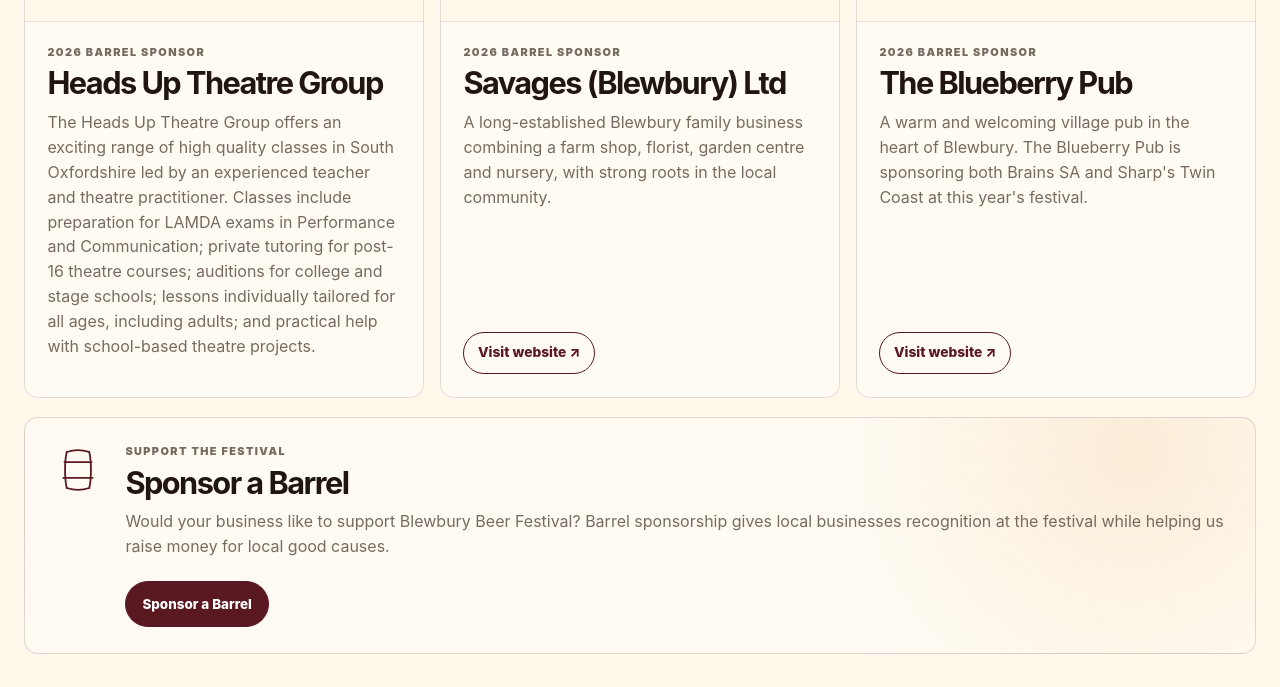
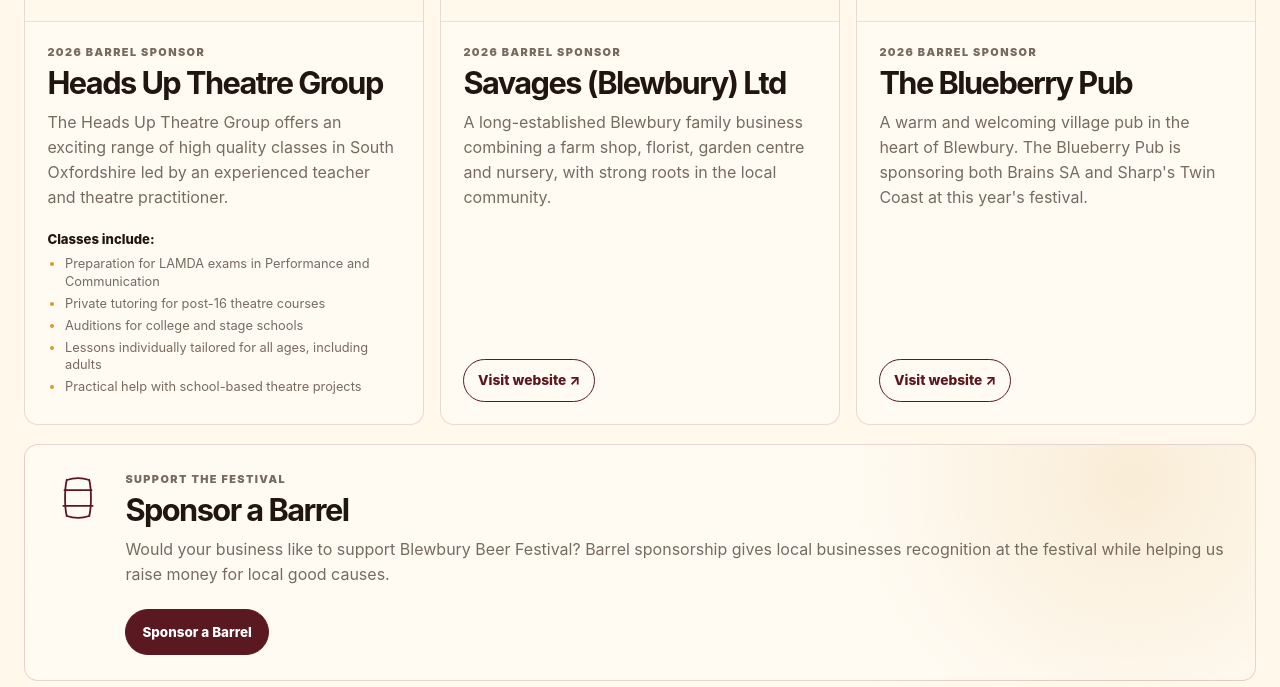
Before and after one commit to AdamStockley/blewbury-beer-festival, an Astro site: page /sponsors in a window 1280 px wide. Shown: the part 1653-2340 px from the top of the page. Built offline with nearby package versions, Linux system fonts and the light colour scheme; Astro itself is replaced by a stand-in of ours.

Commit message:
Reorder local wines and format sponsor classes

```diff
--- a/src/content.config.ts
+++ b/src/content.config.ts
@@ -151,6 +151,7 @@
   schema: z.object({
     name: z.string(),
     description: z.string(),
+    highlights: z.array(z.string()).default([]),
     website: z.string().url().optional(),
     logo: z.string().optional(),
     sponsorLabel: z.string().optional(),
--- a/src/content/sponsors/heads-up-theatre-group.md
+++ b/src/content/sponsors/heads-up-theatre-group.md
@@ -1,6 +1,12 @@
 ---
 name: "Heads Up Theatre Group"
-description: "The Heads Up Theatre Group offers an exciting range of high quality classes in South Oxfordshire led by an experienced teacher and theatre practitioner. Classes include preparation for LAMDA exams in Performance and Communication; private tutoring for post-16 theatre courses; auditions for college and stage schools; lessons individually tailored for all ages, including adults; and practical help with school-based theatre projects."
+description: "The Heads Up Theatre Group offers an exciting range of high quality classes in South Oxfordshire led by an experienced teacher and theatre practitioner."
+highlights:
+  - "Preparation for LAMDA exams in Performance and Communication"
+  - "Private tutoring for post-16 theatre courses"
+  - "Auditions for college and stage schools"
+  - "Lessons individually tailored for all ages, including adults"
+  - "Practical help with school-based theatre projects"
 logo: "/images/sponsors/heads-up-theatre-group.jpeg"
 featured: false
 status: "confirmed"
--- a/src/pages/sponsors.astro
+++ b/src/pages/sponsors.astro
@@ -83,6 +83,15 @@
                 <h2>{sponsor.data.name}</h2>
                 <p>{sponsor.data.description}</p>
 
+                {sponsor.data.highlights.length > 0 && (
+                  <>
+                    <p class="sponsor-list-heading">Classes include:</p>
+                    <ul class="sponsor-highlights">
+                      {sponsor.data.highlights.map((item) => <li>{item}</li>)}
+                    </ul>
+                  </>
+                )}
+
                 {sponsor.data.website && (
                   <a
                     href={sponsor.data.website}
--- a/src/styles/sponsors.css
+++ b/src/styles/sponsors.css
@@ -99,6 +99,27 @@
   color: var(--muted);
 }
 
+.sponsor-copy .sponsor-list-heading {
+  margin: 0.2rem 0 0.4rem;
+  color: var(--ink);
+  font-size: 0.82rem;
+  font-weight: 800;
+}
+
+.sponsor-highlights {
+  display: grid;
+  gap: 0.3rem;
+  margin: 0 0 0.4rem;
+  padding-left: 1.1rem;
+  color: var(--muted);
+  font-size: 0.8rem;
+  line-height: 1.35;
+}
+
+.sponsor-highlights li::marker {
+  color: var(--gold);
+}
+
 .sponsor-website-button {
   width: fit-content;
   display: inline-flex;
```
Also changed, not shown: src/pages/drinks.astro (+15 -8 lines).
